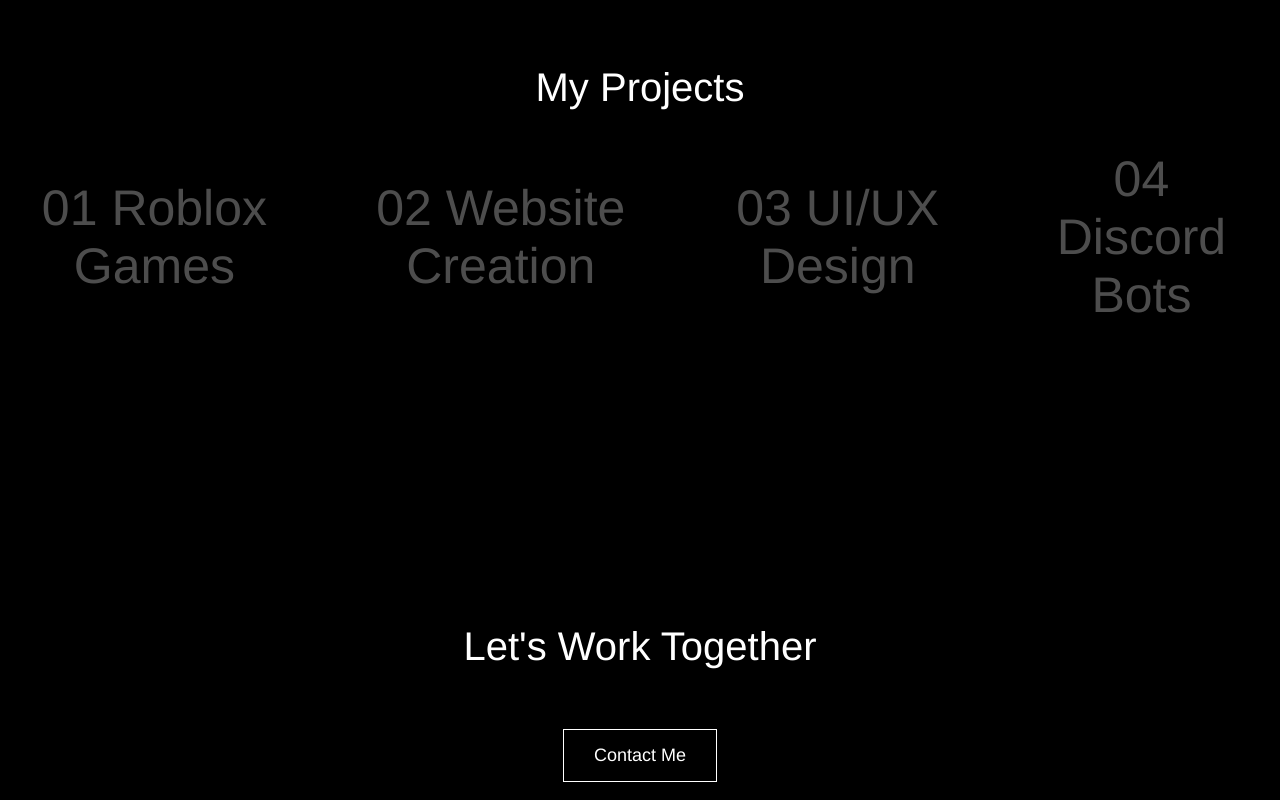
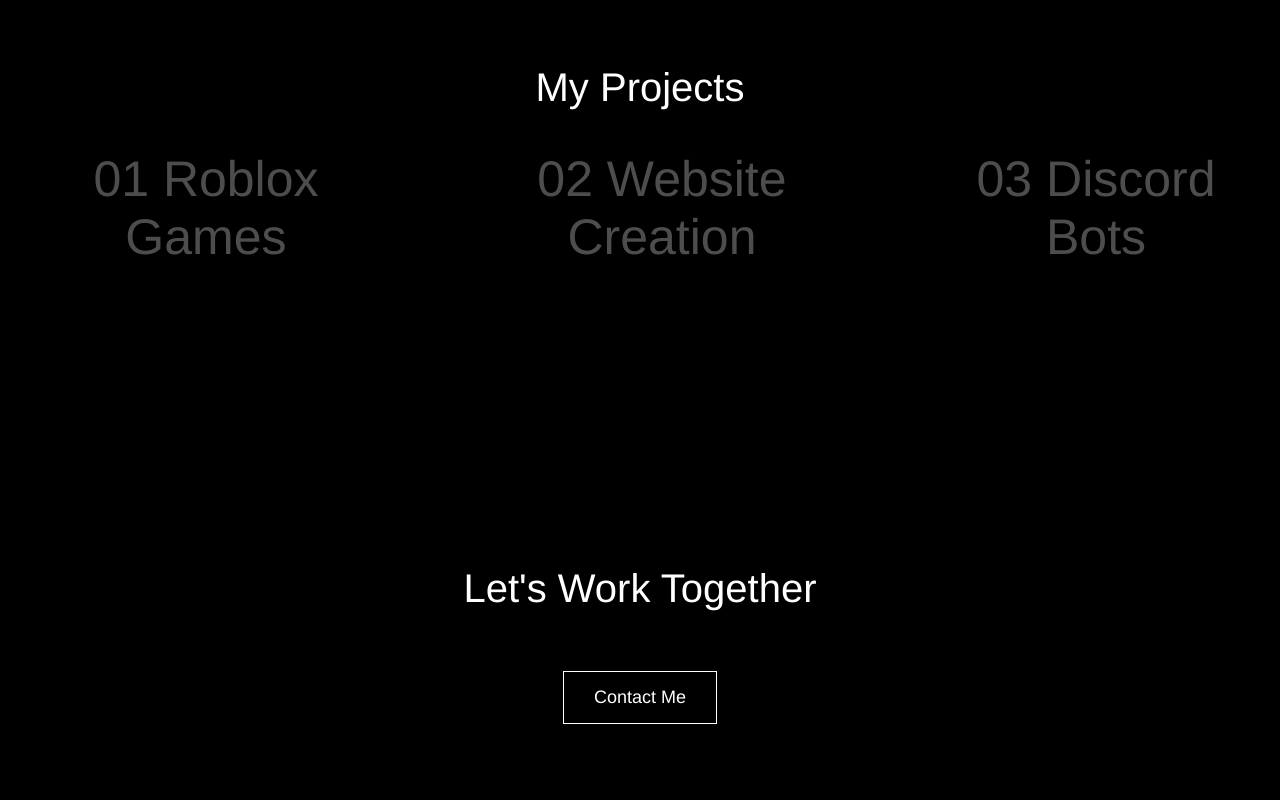
Before and after one commit to adev-dev/adev-dev.github.io, a plain HTML site: page index.html in a window 1280 px wide. Shown: the part 1336-2136 px from the top of the page. Drawn offline with nearby package versions, Linux system fonts and the light colour scheme.

Commit message:
Update index.html

```diff
--- a/index.html
+++ b/index.html
@@ -35,10 +35,9 @@
     <section id="projects" class="section">
         <h2>My Projects</h2>
         <div class="projects">
-            <div class="project"><span>01</span> Roblox Games</div>
+            <div class="project" data-link="roblox/index.html"><span>01</span> Roblox Games</div>
             <div class="project"><span>02</span> Website Creation</div>
-            <div class="project"><span>03</span> UI/UX Design</div>
-            <div class="project"><span>04</span> Discord Bots</div>
+            <div class="project"><span>03</span> Discord Bots</div>
         </div>
     </section>
 
```
